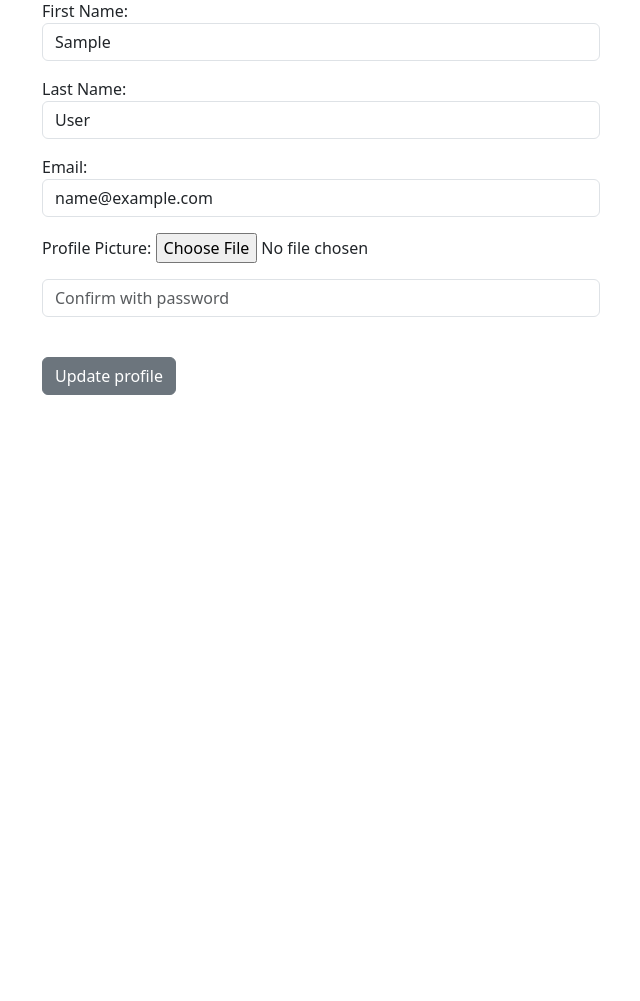
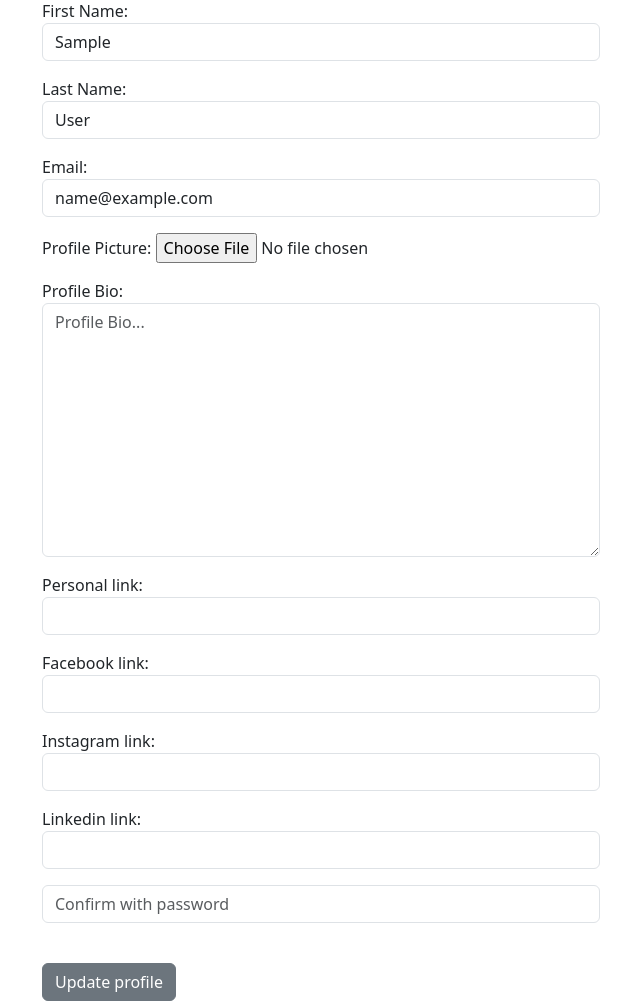
Before and after one commit to TomasGomezWagner/Faketter, a Django app: page /update_user/ in a window 1280 px wide. Shown: the part 161-1162 px from the top of the page, without its empty margins (319-959 px from the left). Before the commit the page ends 556 px from the top, so only its background shows below. Run offline with Django 5.2, Linux system fonts and the light colour scheme; the visitor is signed in with stand-in values (Sample User, id 1); data comes from the database, SQL or seed files in the repository; some libraries are stand-ins or nearby versions.

Commit message:
More personal info in Profile
A bio and links to personal social media were added to Profile model and
form, so the user can update and show more information about them.

```diff
--- a/project/faketter/forms.py
+++ b/project/faketter/forms.py
@@ -112,10 +112,30 @@ class UpdateUserForm(forms.ModelForm):
 
 class ProfilePicForm(forms.ModelForm):
     profile_image = forms.ImageField(label="Profile Picture")
+    profile_bio = forms.CharField(
+        required=False,
+        label="Profile Bio",
+        widget=forms.Textarea(
+            attrs={"placeholder": "Profile Bio...", "class": "form-control"}
+        ),
+    )
+    personal_link = forms.CharField(
+        required=False, widget=forms.TextInput(attrs={"class": "form-control"})
+    )
+    facebook_link = forms.CharField(
+        required=False, widget=forms.TextInput(attrs={"class": "form-control"})
+    )
+    instagram_link = forms.CharField(
+        required=False, widget=forms.TextInput(attrs={"class": "form-control"})
+    )
+    linkedin_link = forms.CharField(
+        required=False, widget=forms.TextInput(attrs={"class": "form-control"})
+    )
 
     class Meta:
         model = Profile
-        fields = ("profile_image",)
+        fields = "__all__"
+        exclude = ("user", "follows")
 
 
 class UserConfirmationForm(forms.ModelForm):
--- a/project/faketter/models.py
+++ b/project/faketter/models.py
@@ -24,6 +24,11 @@ class Profile(models.Model):
     )
     date_modified = models.DateTimeField(User, auto_now=True)
     profile_image = models.ImageField(null=True, blank=True, upload_to="images/")
+    profile_bio = models.CharField(null=True, blank=True, max_length=500)
+    personal_link = models.CharField(null=True, blank=True, max_length=100)
+    facebook_link = models.CharField(null=True, blank=True, max_length=100)
+    instagram_link = models.CharField(null=True, blank=True, max_length=100)
+    linkedin_link = models.CharField(null=True, blank=True, max_length=100)
 
     def __str__(self):
         return self.user.username
```
Also changed, not shown: project/templates/profile.html (+26 -0 lines), project/faketter/migrations/0011_profile_facebook_link_profile_instagram_link_and_more.py (added), project/faketter/migrations/0012_profile_profile_bio_alter_profile_personal_link.py (added).
